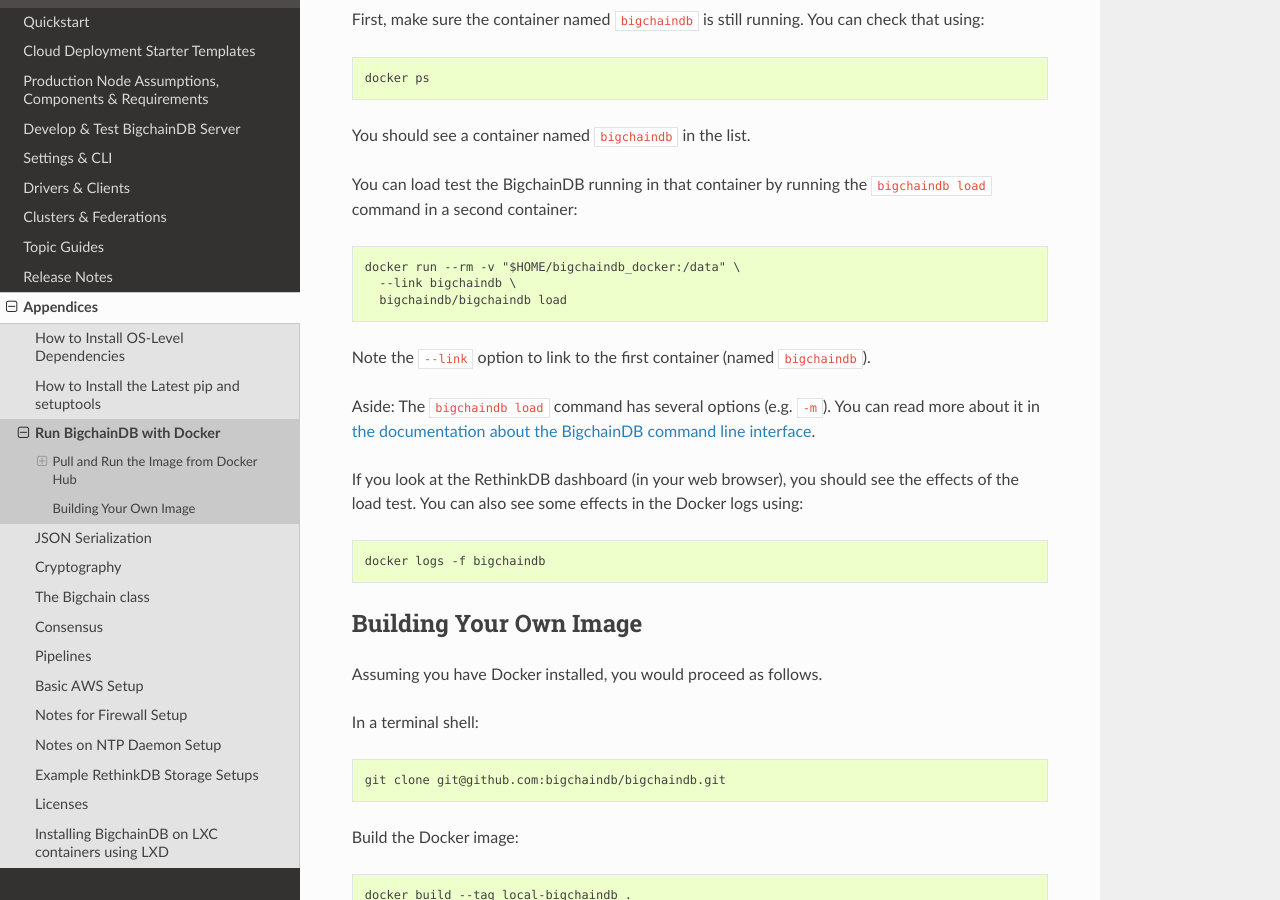
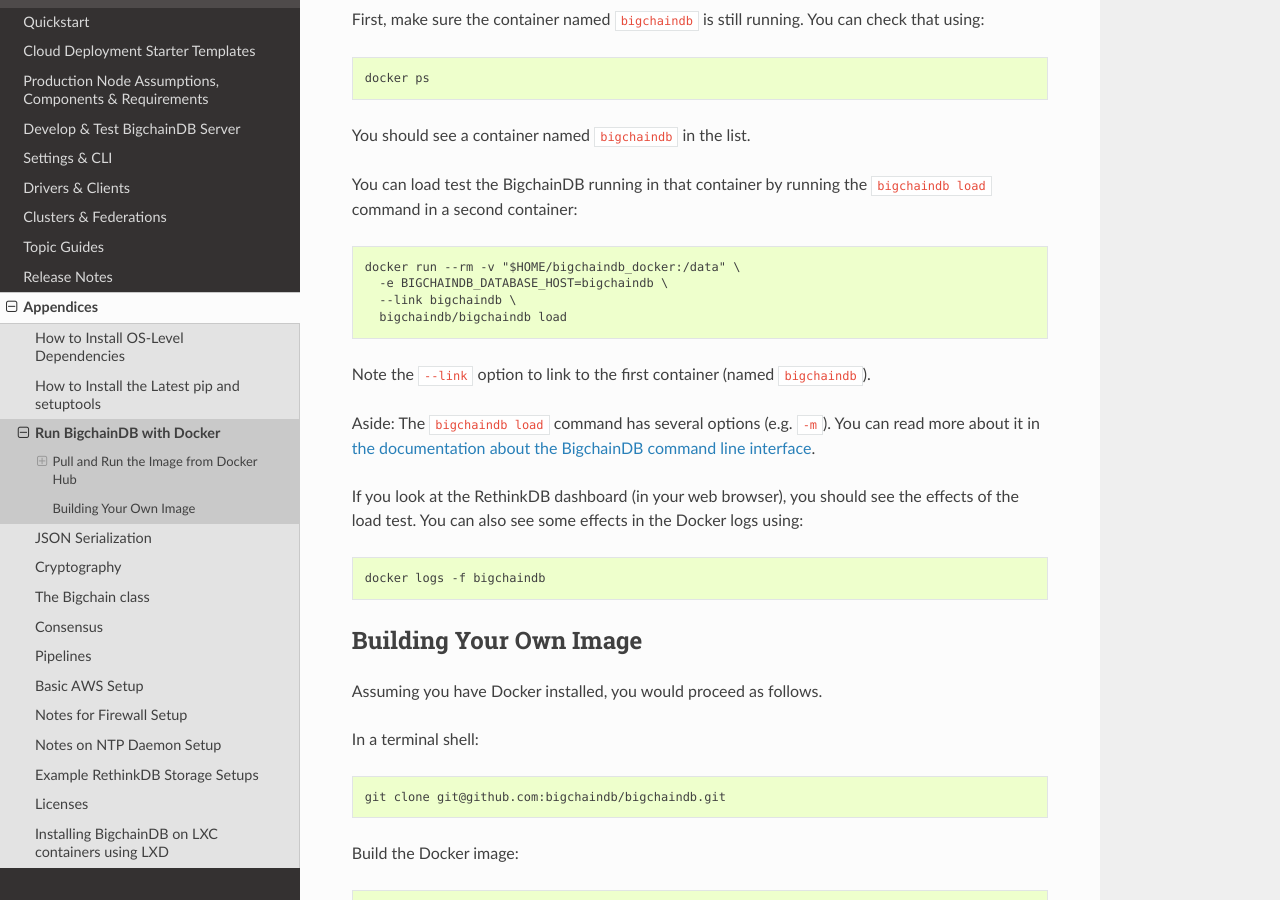
Before and after one commit to bigchaindb/bigchaindb, a Sphinx documentation site: the page built from docs/source/appendices/run-with-docker.md, in a window 1280 px wide and 900 px high, scrolled down 1846 px. Built offline with Sphinx 7.4.7 and the Read the Docs theme 2.0.0, drawn with Linux system fonts in a browser that asks for light colours.

Commit message:
Set env var for database host -- fixes #654

````diff
--- a/docs/source/appendices/run-with-docker.md
+++ b/docs/source/appendices/run-with-docker.md
@@ -90,6 +90,7 @@
 
 ```text
 docker run --rm -v "$HOME/bigchaindb_docker:/data" \
+  -e BIGCHAINDB_DATABASE_HOST=bigchaindb \
   --link bigchaindb \
   bigchaindb/bigchaindb load
 ```
````
